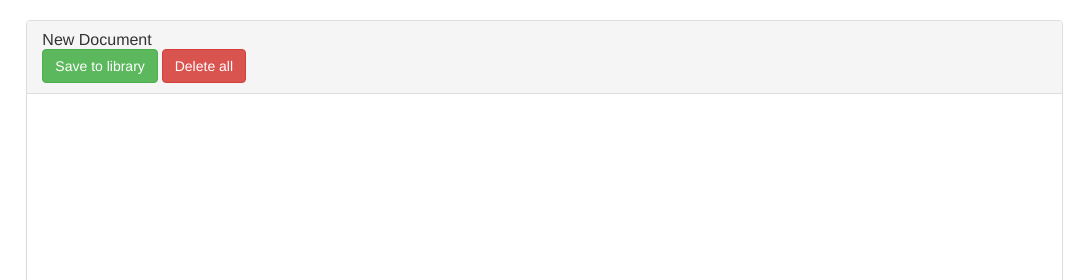
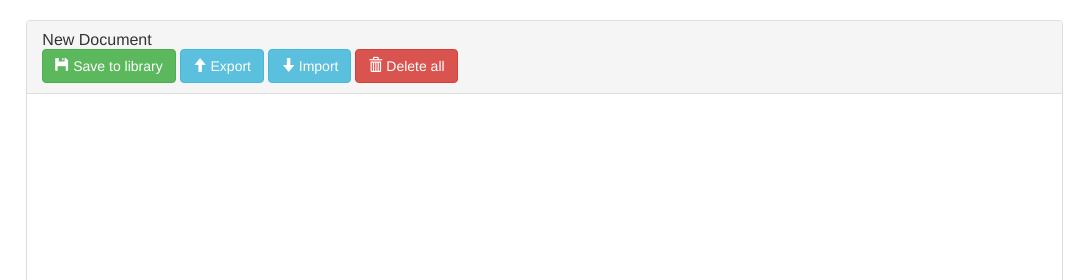
Before and after one commit to CrazyMeal/FCE-FlowChartEditor, a plain HTML site: page index.html in a window 1280 px wide. Shown: the top 280 px of the page, 202-1280 px from the left. Drawn offline with nearby package versions, Linux system fonts and the light colour scheme; some packages are replaced by stand-ins of ours; a script that the page names is missing.

Commit message:
Adding new menu for future
Prepare to export and import scenario

```diff
--- a/index.html
+++ b/index.html
@@ -32,8 +32,11 @@
                 <div class="panel panel-default">
                     <div class="panel-heading">
                         <h3 class="panel-title">{{documentName}}</h3>
-                        <a type="button" class="btn" ng-class="documentSaveState" ng-click="saveDocument()">Save to library</a>
-                        <a type="button" class="btn btn-danger" ng-confirm-click="Are you sure to delete everything ?" confirmed-click="deleteAll()">Delete all</a>
+                        <a type="button" class="btn" ng-class="documentSaveState" ng-click="saveDocument()"><span class="glyphicon glyphicon-floppy-disk" aria-hidden="true"></span> Save to library</a>
+                        <a type="button" class="btn btn-info" ng-click=""><span class="glyphicon glyphicon-arrow-up" aria-hidden="true"></span> Export</a>
+                        <a type="button" class="btn btn-info" ng-click=""> <span class="glyphicon glyphicon-arrow-down" aria-hidden="true"></span> Import</a>
+                        <a type="button" class="btn btn-danger" ng-confirm-click="Are you sure to delete everything ?" confirmed-click="deleteAll()"><span class="glyphicon glyphicon-trash" aria-hidden="true"></span> Delete all</a>
+
                         <div id="editMenu" collapse="stateEditionMode">
                             <input type="text"  ng-model="nameInEdition.name">
                             <a type="button" class="btn btn-success" ng-click="stateEditionMode = true">Validate</a>
```
